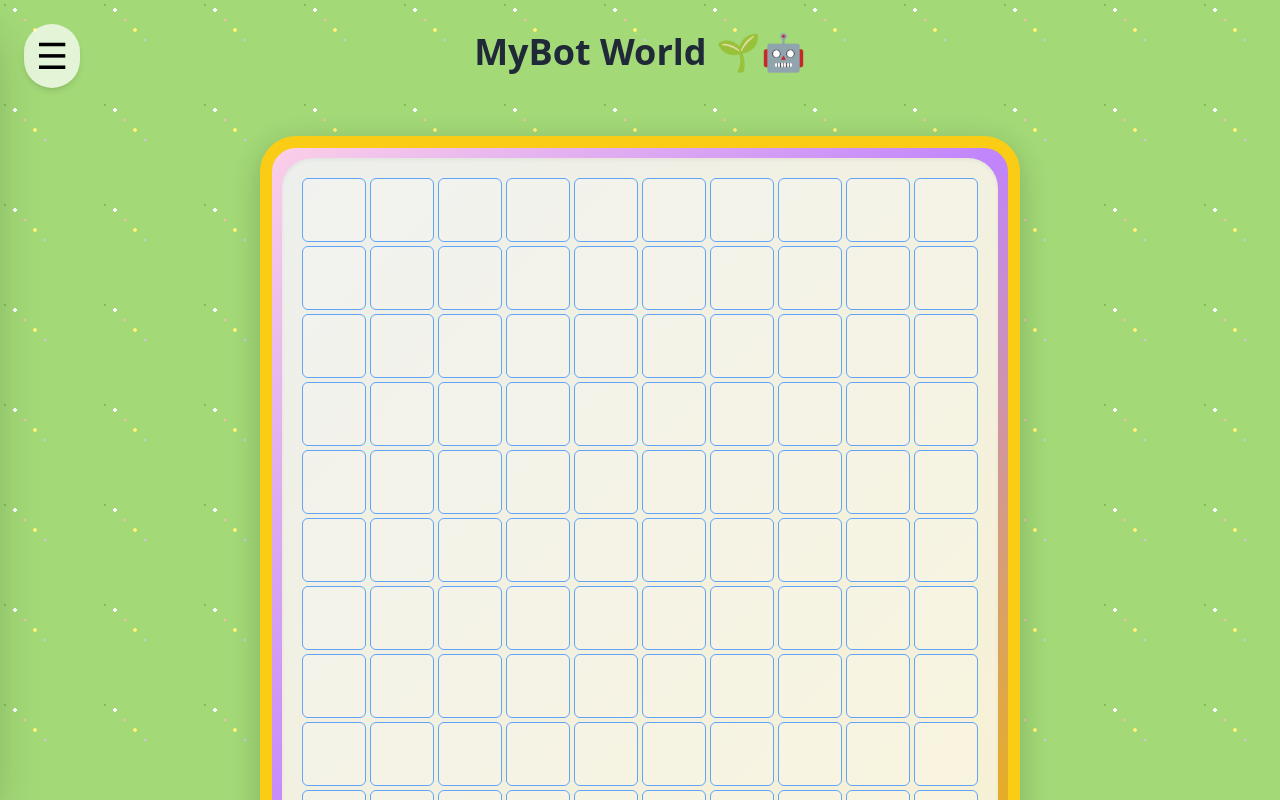
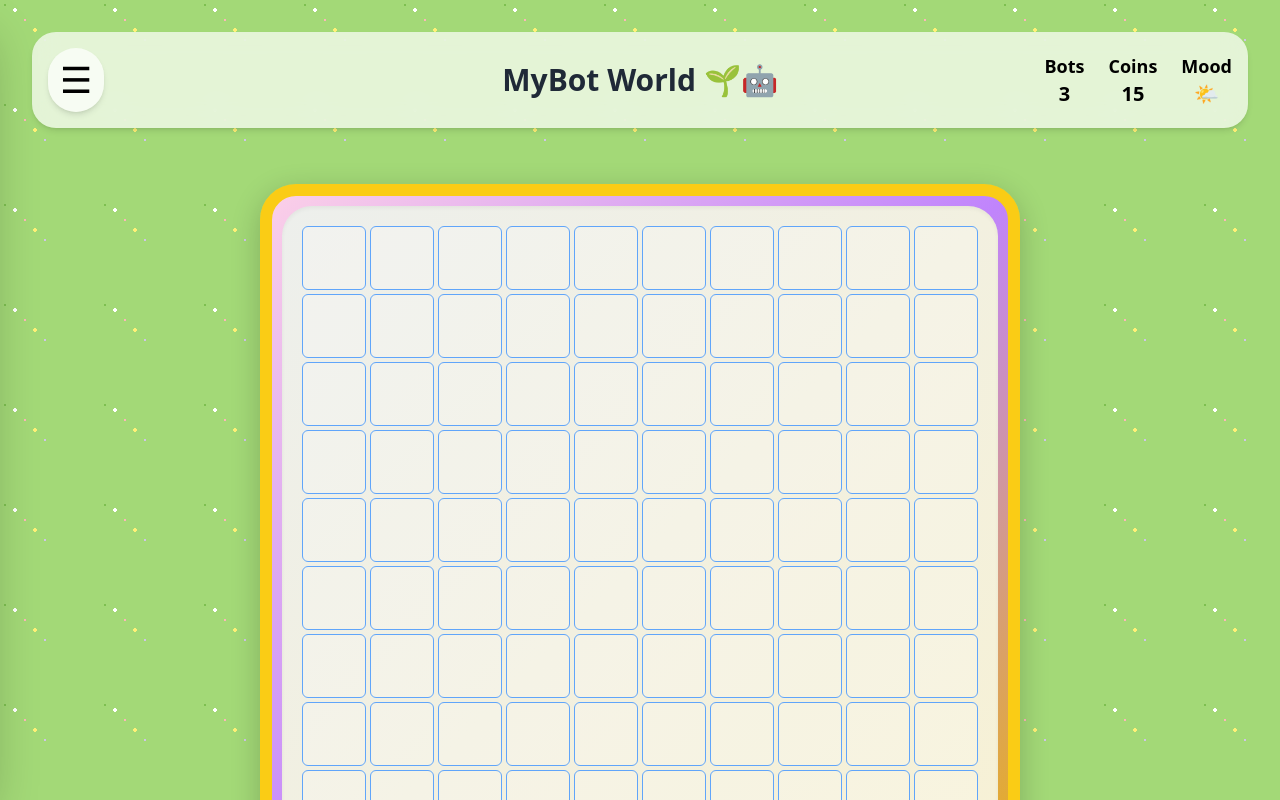
Before and after one commit to phylisscity/EC530---Final-Project-MyBot-, a React (Vite) app in the folder Frontend/frontend/: page / in a window 1280 px wide. Shown: the top 800 px of the page. Built offline with nearby package versions, Linux system fonts and the light colour scheme.

Commit message:
fixed up navbar, and organized app.jsx better with beginning and ending comments

```diff
--- a/Frontend/frontend/src/App.jsx
+++ b/Frontend/frontend/src/App.jsx
@@ -1,15 +1,16 @@
-//Main application layout for MyBot World 🌱🤖
+// Main application layout for MyBot World
 import React, { useState } from 'react'; // updated. Need useState for sidebar control
 import Grid from './components/Grid'; // Grid layout
 import Bot from './components/Bot';   // Bot component
-import Sidebar from './components/Sidebar';  //sidebar for menu
-import BotControlPanel from './components/ControlPanel'; // ✅ Floating action panel
+import Sidebar from './components/Sidebar';  // Sidebar for menu
+import BotControlPanel from './components/ControlPanel'; // Floating action panel
 
 
 function App() {
 
   // Menu open/close control
   const [isMenuOpen, setIsMenuOpen] = useState(false);
+
 
   // List of bots (fake data for now - will connect to backend later)
   const bots = [
@@ -18,47 +19,79 @@ function App() {
     { botName: 'Bot #3', energy: 10, balance: 15, emoji: '🐝' },
   ];
 
-
   return (
     <div className="min-h-screen p-8 flex flex-col items-center">
 
-      {/* Hamburger Menu Button */}
+
+      {/* ===== Top Navbar ===== */}
+      <div className="w-full relative bg-white/70 backdrop-blur-md rounded-3xl p-4 shadow-md mb-8 animate-fade-in-bounce flex items-center justify-between">
+
+        {/* Hamburger - Left Side */}
         {!isMenuOpen && (
           <button
             onClick={() => setIsMenuOpen(true)}
-        className="fixed top-6 left-6 text-4xl z-50 bg-white/70 p-3 rounded-full shadow-md hover:bg-white transition hover:scale-110 active:scale-90 duration-200 ease-in-out"
+            className="text-4xl z-50 bg-white/70 p-3 rounded-full shadow-md hover:bg-white transition hover:scale-110 active:scale-90 duration-200 ease-in-out"
           >
             ☰
           </button>
         )}
 
+        {/* Center Title - Always Centered */}
+        <div className="absolute left-1/2 transform -translate-x-1/2">
+          <h1 className="text-3xl font-bold text-gray-800">
+            MyBot World 🌱🤖
+          </h1>
+        </div>
+
+        {/* Right-side Stats */}
+        <div className="flex items-center space-x-6 ml-auto">
+
+          {/* Bot Count */}
+          <div className="flex flex-col items-center hover:scale-110 transition">
+            <span className="text-lg font-semibold">Bots</span>
+            <span className="text-xl font-bold">3</span> {/* Replace later */}
+          </div>
+
+          {/* Coin Count */}
+          <div className="flex flex-col items-center hover:scale-110 transition">
+            <span className="text-lg font-semibold">Coins</span>
+            <span className="text-xl font-bold">15</span> {/* Replace later */}
+          </div>
+
+          {/* Mood */}
+          <div className="flex flex-col items-center hover:scale-110 transition">
+            <span className="text-lg font-semibold">Mood</span>
+            <span className="text-xl">🌤️</span> {/* Replace with mood state */}
+          </div>
+
+        </div>
+      </div>
+      {/* ===== End Top Navbar ===== */}
 
 
-      {/* Sidebar component (slide-in menu) */}
-      <Sidebar isOpen={isMenuOpen} onClose={() => setIsMenuOpen(false)} />
 
 
-      {/* Main title */}
-      <h1 className="text-4xl font-bold text-gray-800 mb-10">
-        MyBot World 🌱🤖
-      </h1>
+      {/* ===== Sidebar Slide-in Menu ===== */}
+      <Sidebar isOpen={isMenuOpen} onClose={() => setIsMenuOpen(false)} />
+      {/* ===== End Sidebar ===== */}
 
 
-      {/* World grid (background cells) */}
-      {/* Custom golden grid frame with corner brackets */}
+
+      {/* ===== World Grid ===== */}
       <div className="relative bracket-frame p-[10px] bg-gradient-to-br from-pink-200 via-purple-400 to-yellow-500 border-[12px] border-yellow-400 rounded-[36px] shadow-[0_8px_30px_rgba(0,0,0,0.2)] mt-6">
 
-
-        {/* Inner grid area with soft background and blur */}
+        {/* Inner Grid Area */}
         <div className="bg-gradient-to-br from-[#edefec] to-[#f7f1d4] rounded-[30px] p-5 shadow-inner backdrop-blur-sm">
           <Grid />
         </div>
 
       </div>
+      {/* ===== End World Grid ===== */}
 
 
 
-      {/* Bots (floating below for now - will move inside the grid later) */}
+
+      {/* ===== Bots Floating Below ===== */}
       <div className="flex flex-wrap justify-center gap-6 mt-12">
         {bots.map((bot, index) => (
           <Bot
@@ -70,31 +103,19 @@ function App() {
           />
         ))}
       </div>
+      {/* ===== End Bots Floating ===== */}
 
 
 
 
-      {/* Floating Control Panel for Bot Actions */}
+      {/* ===== Floating Bot Control Panel ===== */}
       <BotControlPanel
         onCreateBot={() => console.log("Create Bot Clicked!")}
         onMoveRandom={() => console.log("Move Random Clicked!")}
         onRecharge={() => console.log("Recharge Clicked!")}
         onMessage={() => console.log("Message Clicked!")}
       />
-
-
-
-
-
-
-
-
-
-
-
-
-
-
+      {/* ===== End Control Panel ===== */}
 
 
 
@@ -107,5 +128,4 @@ function App() {
   );
 }
 
-
 export default App;
```
Lines whose indentation alone changed are shown as unchanged.
